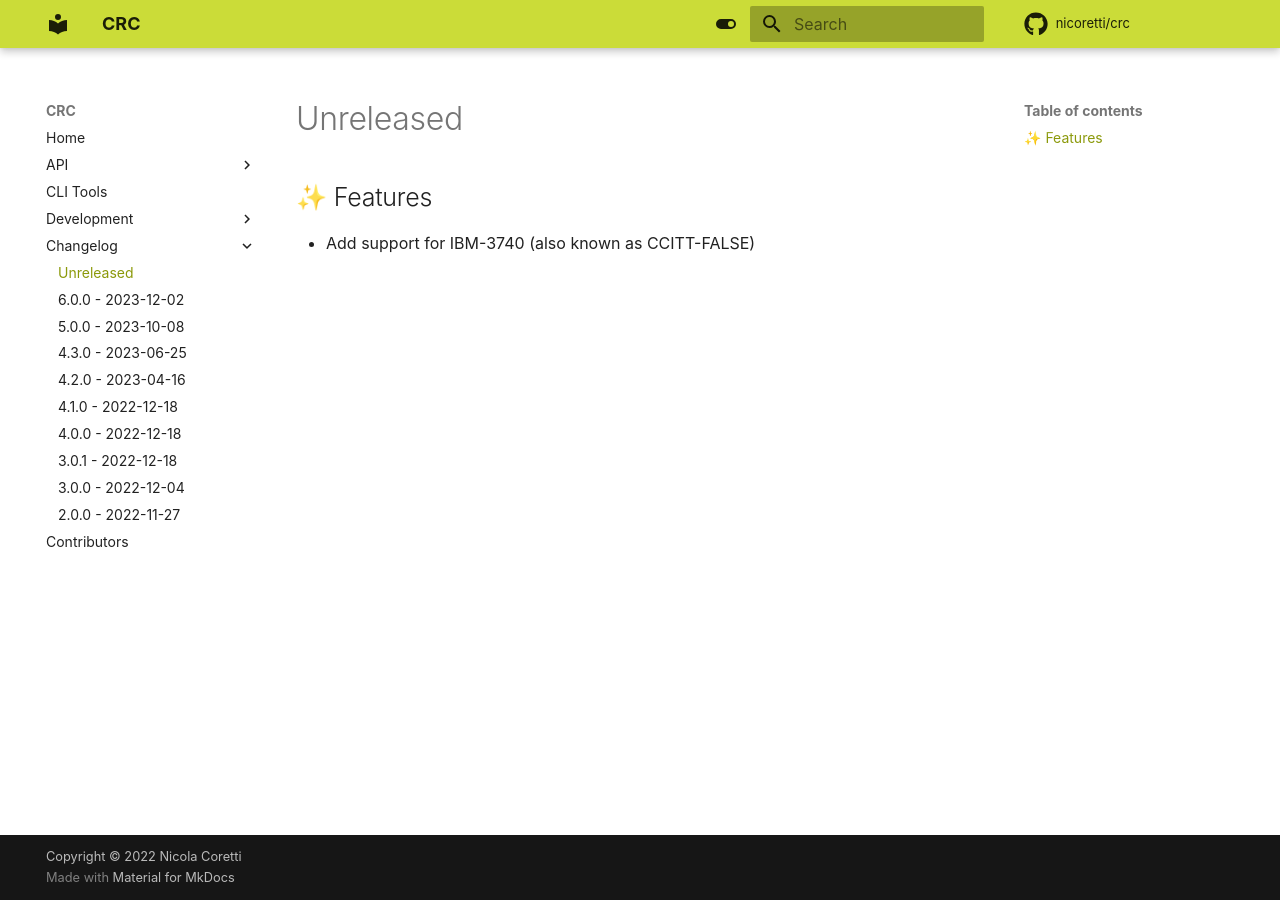
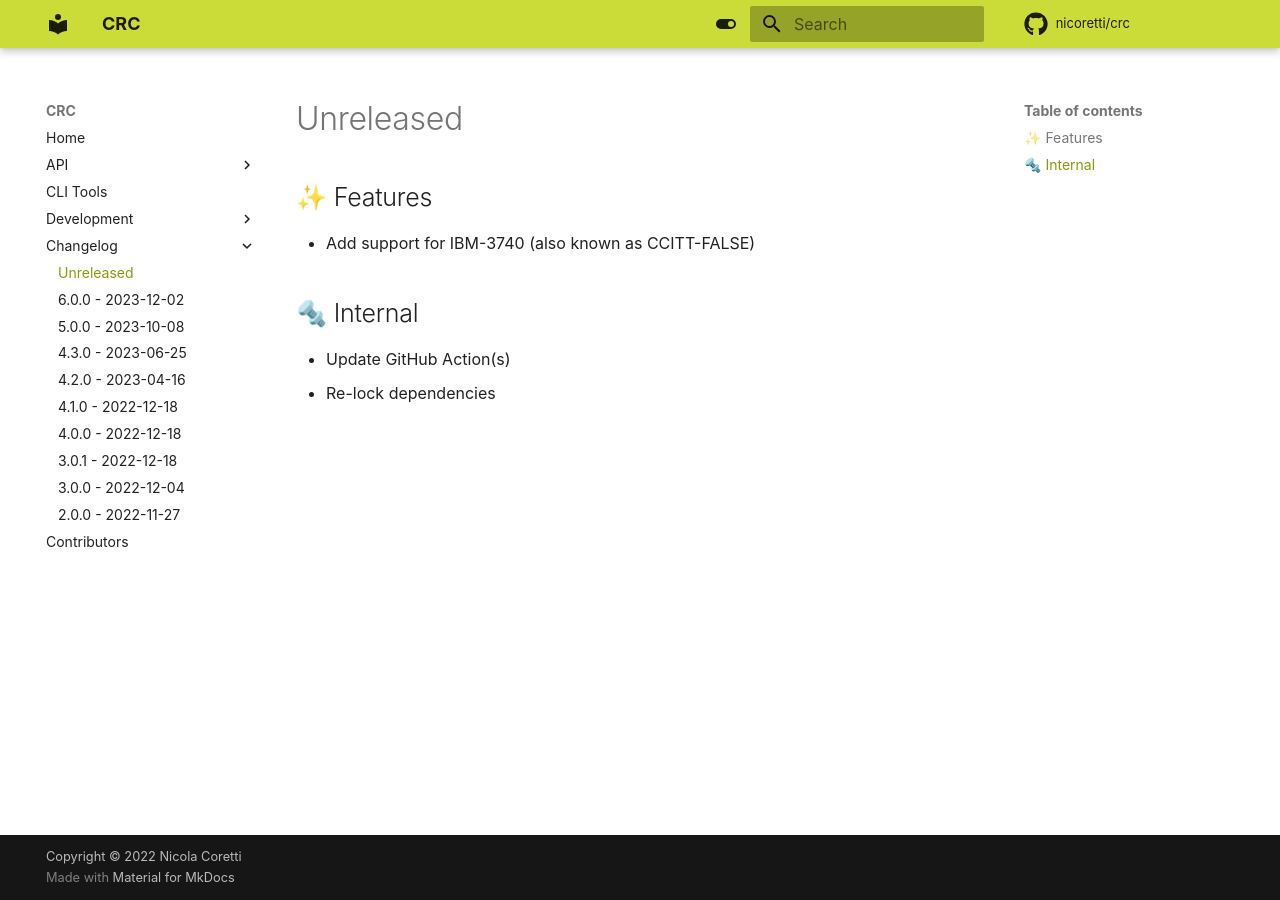
Before and after one commit to Nicoretti/crc, an MkDocs documentation site: the page built from docs/docs/changelog/unreleased.md, in a window 1280 px wide. Built offline with MkDocs 1.6.1 and Material for MkDocs 9.7.7, drawn with Linux system fonts in a browser that asks for light colours; comment, search, counter and statistics services are not loaded.

Commit message:
Re-lock dependencies

```diff
--- a/docs/docs/changelog/unreleased.md
+++ b/docs/docs/changelog/unreleased.md
@@ -1,3 +1,8 @@
 # Unreleased
+
 ## ✨ Features
 * Add support for IBM-3740 (also known as CCITT-FALSE)
+
+## 🔩  Internal
+* Update GitHub Action(s)
+* Re-lock dependencies
```
Also changed, not shown: 1 other file.
